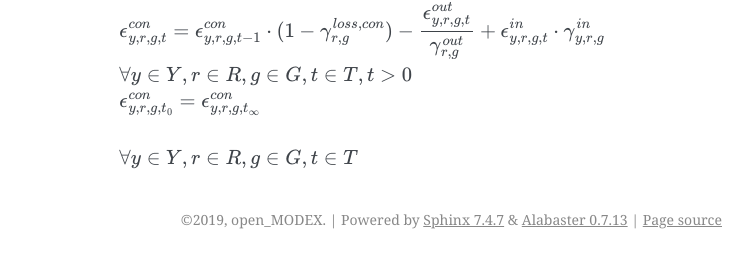
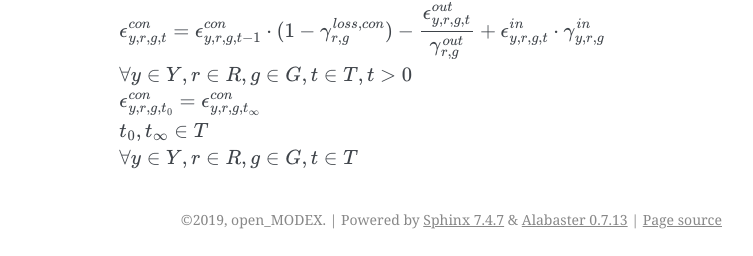
Before and after one commit to open-modex/mathematical-documentation, a Sphinx documentation site: the page built from doc/source/frameworks/technologies.rst, in a window 1280 px wide and 900 px high, scrolled down 4263 px. Shown: the part 641-897 px from the top of the window, without its empty margins (388-1141 px from the left). Built offline with Sphinx 7.4.7, drawn with Linux system fonts in a browser that asks for light colours.

Commit message:
Add an explanatory line for `t_0` & `t_{\infty}`
It's kinda obvious, but we need to specify, where these come from, in
order to have everything covered.

```diff
--- a/doc/source/frameworks/technologies.rst
+++ b/doc/source/frameworks/technologies.rst
@@ -231,5 +231,6 @@ oemof.tabular
   & \forall y \in Y, r\in R, g\in G, t\in T, t > 0
   \\
   & {\epsilon^{con}_{y,r,g,t_0} = \epsilon^{con}_{y,r,g,t_{\infty}}} \\
+  & t_0, t_{\infty} \in T
   \\
   & \forall y \in Y, r\in R, g\in G, t\in T
```
